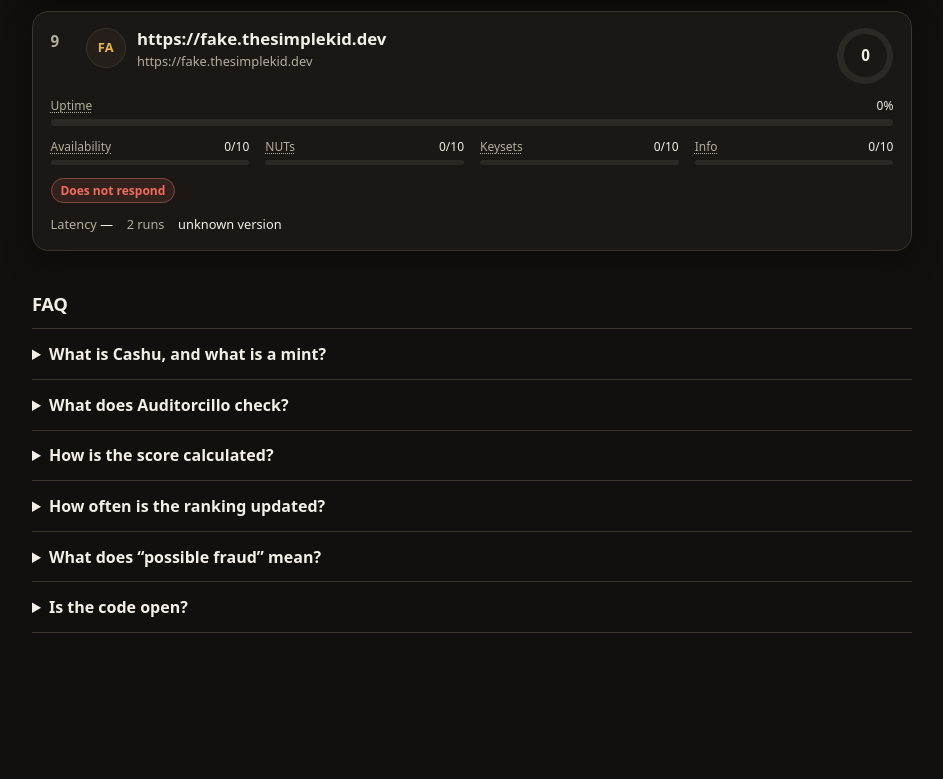
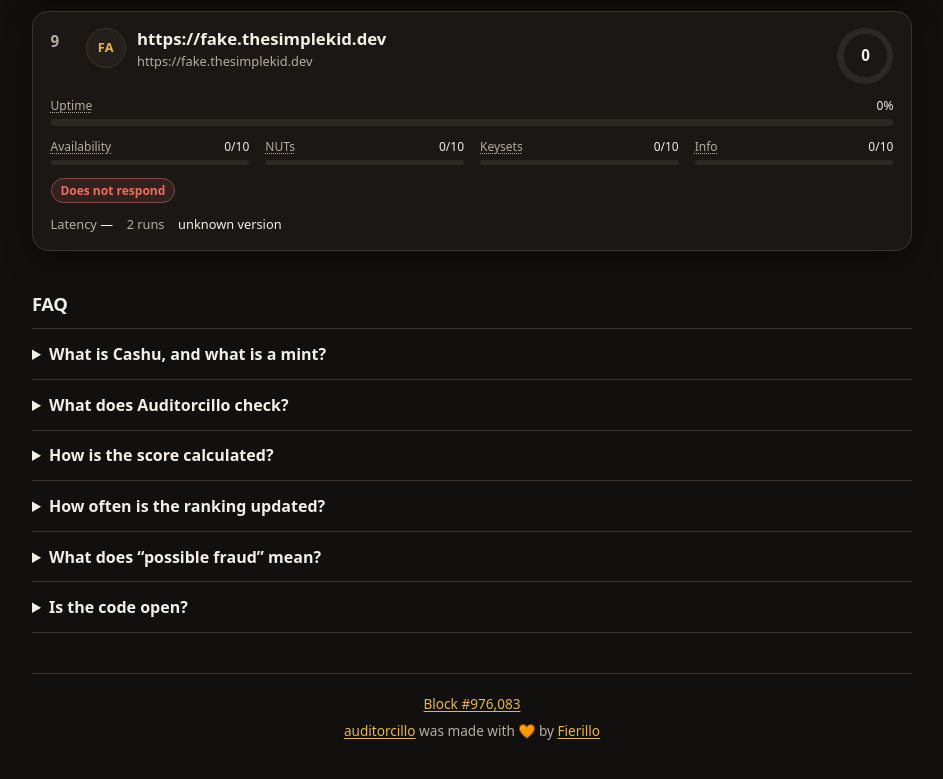
Before and after one commit to Fierillo/auditorcillo, a website: page site/index.html in a window 1280 px wide. Shown: the part 2725-3504 px from the top of the page, without its empty margins (168-1111 px from the left). Before the commit the page ends 3422 px from the top, so only its background shows below. Drawn offline with Linux system fonts and the light colour scheme.

Commit message:
feat: add a footer with the creation block and credit
Show Bitcoin block #976,083 from the first commit and the auditorcillo credit with an orange heart, both in en and es.

```diff
--- a/site/i18n.js
+++ b/site/i18n.js
@@ -32,6 +32,8 @@ export const MESSAGES = {
     faqSourceQ: 'Is the code open?',
     faqSourceA: 'Yes. Auditorcillo is a public project under the MIT license.',
     faqSourceLink: 'Source on GitHub',
+    footerBlock: 'Block #{height}',
+    footerCredit: '[project]auditorcillo[/project] was made with 🧡 by [author]Fierillo[/author]',
     scoreOutOfTen: '{score}/10',
     fraud: '⚠ [faq-fraud]Possible fraud[/faq-fraud]: {alerts}',
     offline: 'Does not respond',
@@ -92,6 +94,8 @@ export const MESSAGES = {
     faqSourceQ: '¿El código es abierto?',
     faqSourceA: 'Sí. Auditorcillo es un proyecto público con licencia MIT.',
     faqSourceLink: 'Código en GitHub',
+    footerBlock: 'Bloque #{height}',
+    footerCredit: '[project]auditorcillo[/project] fue hecho con 🧡 por [author]Fierillo[/author]',
     scoreOutOfTen: '{score}/10',
     fraud: '⚠ [faq-fraud]Posible fraude[/faq-fraud]: {alerts}',
     offline: 'No responde',
--- a/site/index.html
+++ b/site/index.html
@@ -157,6 +157,7 @@
     .langs button:focus-visible,
     .faq summary:focus-visible,
     .faq-link:focus-visible,
+    .site-footer a:focus-visible,
     .checks summary:focus-visible,
     .search input:focus-visible,
     .search-clear:focus-visible {
@@ -365,6 +366,21 @@
       word-break: break-all;
       margin-top: .15rem;
     }
+    .site-footer {
+      margin: 2.5rem 0 0;
+      padding: 1.25rem 0 0;
+      border-top: 1px solid var(--line);
+      color: var(--muted);
+      font-size: .85rem;
+      text-align: center;
+    }
+    .site-footer p { margin: 0 0 .4rem; }
+    .site-footer p:last-child { margin-bottom: 0; }
+    .site-footer a {
+      color: var(--accent);
+      text-underline-offset: .15em;
+    }
+    .site-footer a:hover { color: var(--text); }
     .score {
       --pct: 0;
       display: grid;
@@ -604,6 +620,10 @@
       <p class="faq-a"><span data-i18n="faqSourceA">Yes. Auditorcillo is a public project under the MIT license.</span> <a href="https://github.com/Fierillo/auditorcillo" data-i18n="faqSourceLink">Source on GitHub</a>.</p>
     </details>
   </section>
+  <footer class="site-footer">
+    <p><a id="footer-block" href="https://mempool.space/block/000000000000000000020655834cd975ec2b84b30a0e9c0fc95c93fd189e8161" target="_blank" rel="noopener noreferrer">Block #976,083</a></p>
+    <p id="footer-credit"></p>
+  </footer>
   </div>
   <script type="module">
     import { MESSAGES, pickLanguage, translate } from './i18n.js';
@@ -625,6 +645,7 @@
     } from './view.js';
 
     const STORAGE_KEY = 'auditorcillo-lang';
+    const CREATION_BLOCK = { height: 976083, hash: '000000000000000000020655834cd975ec2b84b30a0e9c0fc95c93fd189e8161' };
     const PARTS = [
       ['availability', 'colAvailability'],
       ['nuts', 'colNuts'],
@@ -638,6 +659,10 @@
       'faq-update': '#faq-update',
       'faq-fraud': '#faq-fraud',
       'faq-source': '#faq-source',
+    };
+    const CREDIT_HREFS = {
+      project: { href: 'https://github.com/Fierillo/auditorcillo', external: true },
+      author: { href: 'https://github.com/Fierillo', external: true },
     };
     const el = (tag, text, cls) => Object.assign(document.createElement(tag), { textContent: text ?? '', className: cls ?? '' });
 
@@ -688,6 +713,13 @@
       for (const btn of document.querySelectorAll('[data-lang]')) btn.setAttribute('aria-pressed', String(btn.dataset.lang === lang));
       const intro = document.querySelector('.tagline');
       if (intro) appendLinked(intro, t('intro'), FAQ_HREFS);
+      const block = document.getElementById('footer-block');
+      if (block) {
+        block.textContent = t('footerBlock', { height: CREATION_BLOCK.height.toLocaleString(lang === 'es' ? 'es-AR' : 'en-US') });
+        block.href = 'https://mempool.space/block/' + CREATION_BLOCK.hash;
+      }
+      const credit = document.getElementById('footer-credit');
+      if (credit) appendLinked(credit, t('footerCredit'), CREDIT_HREFS);
       fillScoreFaq();
     }
 
```
